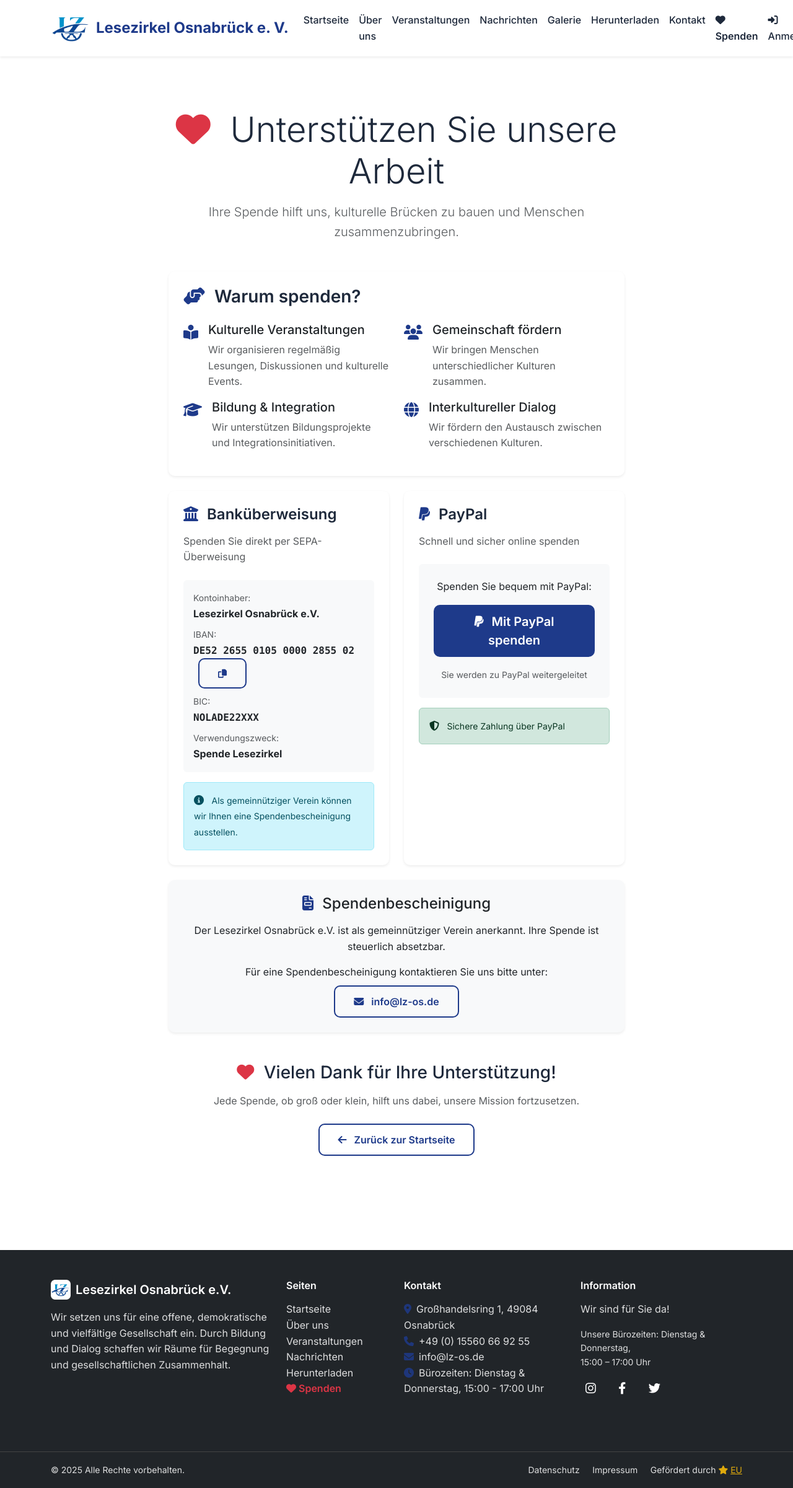
After one commit to InalHakan/lesezirkel_osnabrueck, a Django app: page /spenden/ in a window 1280 px wide. The commit adds this page. Shown: the whole page at 62% size. Run offline with Django 5.2, Linux system fonts and the light colour scheme.

Commit message:
Add donation page and link in navigation; update home and contact sections

```diff
--- a/main/urls.py
+++ b/main/urls.py
@@ -21,6 +21,7 @@ urlpatterns = [
     path('kontakt/', views.contact, name='contact'),
     # Eski /contact/ isteklerini kalıcı yönlendirelim (SEO + mevcut linkler)
     re_path(r'^contact/?$', RedirectView.as_view(pattern_name='contact', permanent=True)),
+    path('spenden/', views.donate, name='donate'),
     path('impressum/', views.impressum, name='impressum'),
     path('datenschutz/', views.privacy, name='privacy'),
 ]
--- a/main/views.py
+++ b/main/views.py
@@ -42,7 +42,7 @@ def home(request):
     """Home page view"""
     # Get upcoming events (not just featured ones) - all future events
     from datetime import datetime
-    upcoming_events = Event.objects.filter(date__gte=timezone.now()).order_by('date')[:8]  # Next 8 events
+    upcoming_events = Event.objects.filter(date__gte=timezone.now()).order_by('date')[:4]  # Next 4 events
     featured_news = News.objects.filter(is_featured=True)[:3]
     recent_gallery = Gallery.objects.all()[:6]
 
@@ -374,6 +374,11 @@ def contact(request):
     return render(request, 'main/contact.html', {'form': form})
 
 
+def donate(request):
+    """Donate page view"""
+    return render(request, 'main/donate.html')
+
+
 def impressum(request):
     """Impressum page view"""
     return render(request, 'main/impressum.html')
--- a/templates/base.html
+++ b/templates/base.html
@@ -54,6 +54,11 @@
                     </li>
                     <li class="nav-item">
                         <a class="nav-link" href="{% url 'contact' %}">Kontakt</a>
+                    </li>
+                    <li class="nav-item">
+                        <a class="nav-link text-danger fw-semibold" href="{% url 'donate' %}">
+                            <i class="fas fa-heart me-1"></i>Spenden
+                        </a>
                     </li>
                     {% if user.is_authenticated %}
                         <li class="nav-item dropdown">
@@ -127,6 +132,7 @@
                         <li><a href="{% url 'events' %}" class="text-light opacity-75 text-decoration-none">Veranstaltungen</a></li>
                         <li><a href="{% url 'news' %}" class="text-light opacity-75 text-decoration-none">Nachrichten</a></li>
                         <li><a href="{% url 'herunterladen' %}" class="text-light opacity-75 text-decoration-none">Herunterladen</a></li>
+                        <li><a href="{% url 'donate' %}" class="text-danger text-decoration-none fw-semibold"><i class="fas fa-heart me-1"></i>Spenden</a></li>
                     </ul>
                 </div>
                 <div class="col-lg-3 col-md-6 mb-4">
--- /dev/null
+++ b/templates/main/donate.html
@@ -0,0 +1,196 @@
+{% extends 'base.html' %}
+{% load static %}
+
+{% block title %}Spenden - Lesezirkel Osnabrück e.V.{% endblock %}
+
+{% block content %}
+<!-- Donate Section -->
+<section class="section" style="padding-top: 100px;">
+    <div class="container">
+        <div class="row justify-content-center">
+            <div class="col-lg-8">
+                <div class="text-center mb-5">
+                    <h1 class="display-4 mb-3">
+                        <i class="fas fa-heart text-danger me-3"></i>
+                        Unterstützen Sie unsere Arbeit
+                    </h1>
+                    <p class="lead text-muted">
+                        Ihre Spende hilft uns, kulturelle Brücken zu bauen und Menschen zusammenzubringen.
+                    </p>
+                </div>
+
+                <!-- Why Donate -->
+                <div class="card shadow-sm border-0 mb-4">
+                    <div class="card-body p-4">
+                        <h3 class="card-title mb-4">
+                            <i class="fas fa-hands-helping text-primary me-2"></i>
+                            Warum spenden?
+                        </h3>
+                        <div class="row">
+                            <div class="col-md-6 mb-3">
+                                <div class="d-flex">
+                                    <i class="fas fa-book-reader text-primary me-3 mt-1" style="font-size: 1.5rem;"></i>
+                                    <div>
+                                        <h5>Kulturelle Veranstaltungen</h5>
+                                        <p class="text-muted mb-0">Wir organisieren regelmäßig Lesungen, Diskussionen und kulturelle Events.</p>
+                                    </div>
+                                </div>
+                            </div>
+                            <div class="col-md-6 mb-3">
+                                <div class="d-flex">
+                                    <i class="fas fa-users text-primary me-3 mt-1" style="font-size: 1.5rem;"></i>
+                                    <div>
+                                        <h5>Gemeinschaft fördern</h5>
+                                        <p class="text-muted mb-0">Wir bringen Menschen unterschiedlicher Kulturen zusammen.</p>
+                                    </div>
+                                </div>
+                            </div>
+                            <div class="col-md-6 mb-3">
+                                <div class="d-flex">
+                                    <i class="fas fa-graduation-cap text-primary me-3 mt-1" style="font-size: 1.5rem;"></i>
+                                    <div>
+                                        <h5>Bildung & Integration</h5>
+                                        <p class="text-muted mb-0">Wir unterstützen Bildungsprojekte und Integrationsinitiativen.</p>
+                                    </div>
+                                </div>
+                            </div>
+                            <div class="col-md-6 mb-3">
+                                <div class="d-flex">
+                                    <i class="fas fa-globe text-primary me-3 mt-1" style="font-size: 1.5rem;"></i>
+                                    <div>
+                                        <h5>Interkultureller Dialog</h5>
+                                        <p class="text-muted mb-0">Wir fördern den Austausch zwischen verschiedenen Kulturen.</p>
+                                    </div>
+                                </div>
+                            </div>
+                        </div>
+                    </div>
+                </div>
+
+                <!-- Donation Methods -->
+                <div class="row">
+                    <!-- Bank Transfer -->
+                    <div class="col-md-6 mb-4">
+                        <div class="card shadow-sm border-0 h-100">
+                            <div class="card-body p-4">
+                                <h4 class="card-title mb-3">
+                                    <i class="fas fa-university text-primary me-2"></i>
+                                    Banküberweisung
+                                </h4>
+                                <p class="text-muted mb-4">Spenden Sie direkt per SEPA-Überweisung</p>
+
+                                <div class="bg-light p-3 rounded mb-3">
+                                    <div class="mb-2">
+                                        <small class="text-muted">Kontoinhaber:</small><br>
+                                        <strong>Lesezirkel Osnabrück e.V.</strong>
+                                    </div>
+                                    <div class="mb-2">
+                                        <small class="text-muted">IBAN:</small><br>
+                                        <strong class="font-monospace">DE52 2655 0105 0000 2855 02</strong>
+                                        <button class="btn btn-sm btn-outline-primary ms-2" onclick="copyIBAN()">
+                                            <i class="fas fa-copy"></i>
+                                        </button>
+                                    </div>
+                                    <div class="mb-2">
+                                        <small class="text-muted">BIC:</small><br>
+                                        <strong class="font-monospace">NOLADE22XXX</strong>
+                                    </div>
+                                    <div>
+                                        <small class="text-muted">Verwendungszweck:</small><br>
+                                        <strong>Spende Lesezirkel</strong>
+                                    </div>
+                                </div>
+
+                                <div class="alert alert-info mb-0">
+                                    <i class="fas fa-info-circle me-2"></i>
+                                    <small>Als gemeinnütziger Verein können wir Ihnen eine Spendenbescheinigung ausstellen.</small>
+                                </div>
+                            </div>
+                        </div>
+                    </div>
+
+                    <!-- PayPal -->
+                    <div class="col-md-6 mb-4">
+                        <div class="card shadow-sm border-0 h-100">
+                            <div class="card-body p-4">
+                                <h4 class="card-title mb-3">
+                                    <i class="fab fa-paypal text-primary me-2"></i>
+                                    PayPal
+                                </h4>
+                                <p class="text-muted mb-4">Schnell und sicher online spenden</p>
+
+                                <!-- PayPal Button Placeholder -->
+                                <div class="text-center p-4 bg-light rounded mb-3">
+                                    <p class="mb-3">Spenden Sie bequem mit PayPal:</p>
+
+                                    <!-- Replace with actual PayPal button code -->
+                                    <a href="https://www.paypal.com/donate" target="_blank" class="btn btn-primary btn-lg">
+                                        <i class="fab fa-paypal me-2"></i>
+                                        Mit PayPal spenden
+                                    </a>
+
+                                    <p class="text-muted mt-3 mb-0">
+                                        <small>Sie werden zu PayPal weitergeleitet</small>
+                                    </p>
+                                </div>
+
+                                <div class="alert alert-success mb-0">
+                                    <i class="fas fa-shield-alt me-2"></i>
+                                    <small>Sichere Zahlung über PayPal</small>
+                                </div>
+                            </div>
+                        </div>
+                    </div>
+                </div>
+
+                <!-- Additional Info -->
+                <div class="card shadow-sm border-0 mb-4 bg-light">
+                    <div class="card-body p-4 text-center">
+                        <h4 class="mb-3">
+                            <i class="fas fa-file-invoice text-primary me-2"></i>
+                            Spendenbescheinigung
+                        </h4>
+                        <p class="mb-3">
+                            Der Lesezirkel Osnabrück e.V. ist als gemeinnütziger Verein anerkannt.
+                            Ihre Spende ist steuerlich absetzbar.
+                        </p>
+                        <p class="mb-0">
+                            Für eine Spendenbescheinigung kontaktieren Sie uns bitte unter:<br>
+                            <a href="mailto:info@lesezirkel-osnabrueck.de" class="btn btn-outline-primary mt-2">
+                                <i class="fas fa-envelope me-2"></i>
+                                info@lz-os.de
+                            </a>
+                        </p>
+                    </div>
+                </div>
+
+                <!-- Thank You -->
+                <div class="text-center py-4">
+                    <h3 class="mb-3">
+                        <i class="fas fa-heart text-danger me-2"></i>
+                        Vielen Dank für Ihre Unterstützung!
+                    </h3>
+                    <p class="text-muted mb-4">
+                        Jede Spende, ob groß oder klein, hilft uns dabei, unsere Mission fortzusetzen.
+                    </p>
+                    <a href="{% url 'home' %}" class="btn btn-outline-primary">
+                        <i class="fas fa-arrow-left me-2"></i>
+                        Zurück zur Startseite
+                    </a>
+                </div>
+            </div>
+        </div>
+    </div>
+</section>
+
+<script>
+function copyIBAN() {
+    const iban = "DE00 0000 0000 0000 0000 00";
+    navigator.clipboard.writeText(iban).then(() => {
+        alert("IBAN kopiert: " + iban);
+    }).catch(err => {
+        console.error('Fehler beim Kopieren: ', err);
+    });
+}
+</script>
+{% endblock %}
```
Also changed, not shown: templates/main/contact.html (+19 -9 lines), templates/main/home.html (+11 -0 lines).
